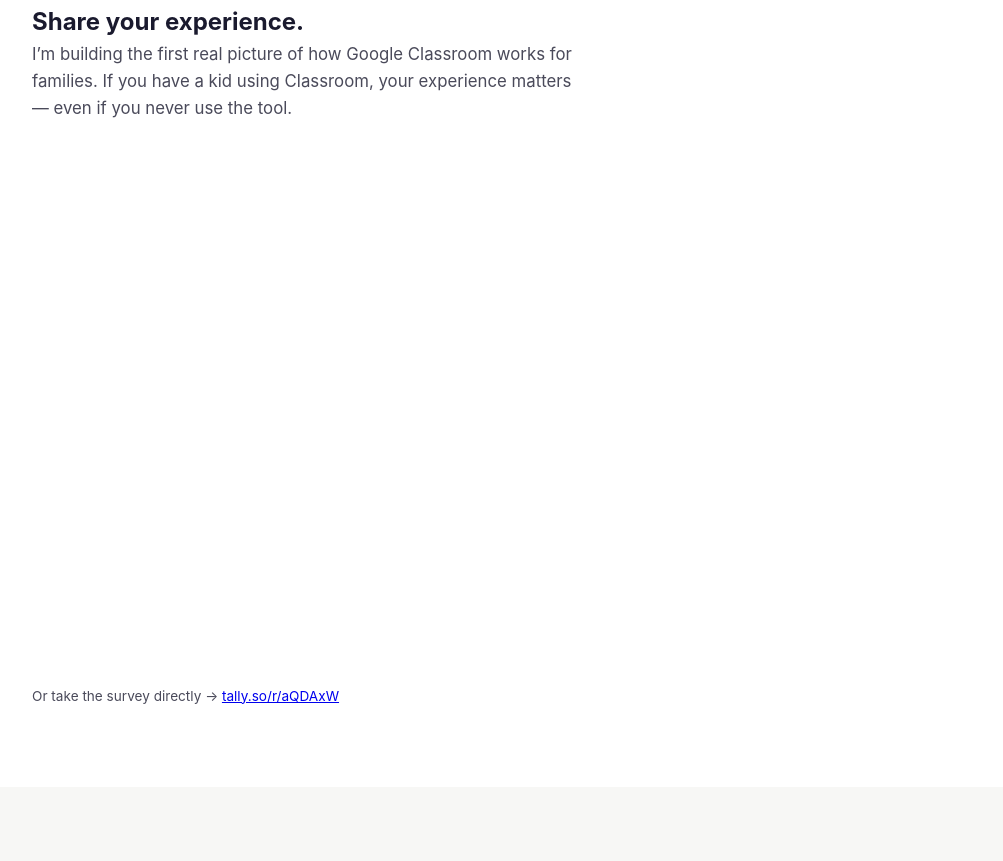
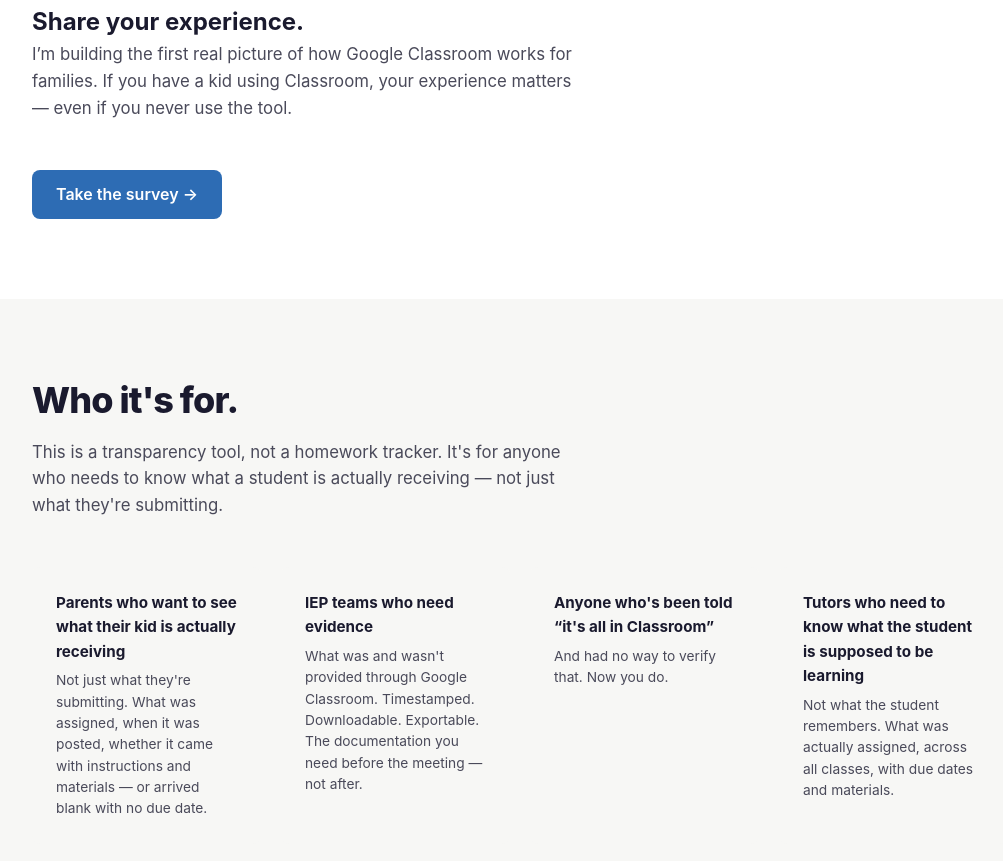
Before and after one commit to sageframe-dharma/glassroom-web, a plain HTML site: page index.html in a window 1280 px wide. Shown: the part 3753-4614 px from the top of the page, without its empty margins (120-1123 px from the left). Drawn offline with Linux system fonts and the light colour scheme; a script that the page names is missing.

Commit message:
Replace survey embed with CTA link — no iframe, just a button

```diff
--- a/index.html
+++ b/index.html
@@ -148,13 +148,8 @@
     <p class="section-subhead">
       I’m building the first real picture of how Google Classroom works for families. If you have a kid using Classroom, your experience matters — even if you never use the tool.
     </p>
-    <div class="survey-embed">
-      <iframe data-tally-src="https://tally.so/embed/aQDAxW?alignLeft=1&hideTitle=1&transparentBackground=1&dynamicHeight=1" loading="lazy" width="100%" height="500" frameBorder="0" marginHeight="0" marginWidth="0" title="Parent Voice Survey"></iframe>
-      <script src="https://tally.so/widgets/embed.js"></script>
-    </div>
-    <p class="survey-direct">
-      Or take the survey directly →
-      <a href="https://tally.so/r/aQDAxW" target="_blank" rel="noopener">tally.so/r/aQDAxW</a>
+    <p class="survey-cta">
+      <a href="https://tally.so/r/aQDAxW" target="_blank" rel="noopener" class="btn">Take the survey →</a>
     </p>
   </div>
 </section>
--- a/style.css
+++ b/style.css
@@ -372,19 +372,22 @@
   border-top: 1px solid var(--border);
 }
 
-.survey-embed {
-  max-width: 680px;
+.survey-cta {
+  margin-top: 1.5rem;
 }
 
-.survey-embed iframe {
-  display: block;
-  border: none;
+.survey-cta .btn {
+  display: inline-block;
+  background: var(--blue);
+  color: #fff;
+  padding: 0.75rem 1.5rem;
+  border-radius: var(--radius);
+  text-decoration: none;
+  font-weight: 600;
 }
 
-.survey-direct {
-  margin-top: 1rem;
-  font-size: 0.85rem;
-  color: var(--text-secondary);
+.survey-cta .btn:hover {
+  opacity: 0.9;
 }
 
 .problem-grid {
```
